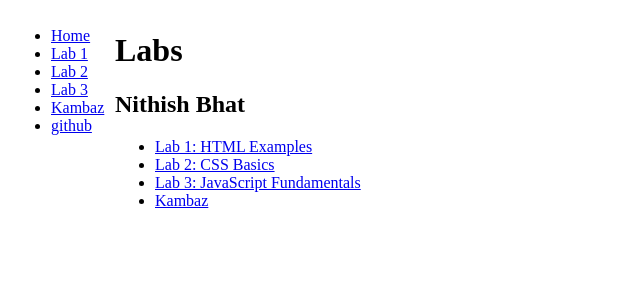
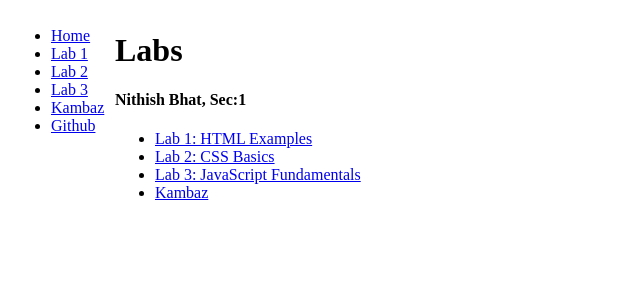
Before and after one commit to NithishBhat/Kambaz_next_js, a Next.js app: page /Labs in a window 1280 px wide. Shown: the top 300 px of the page, without its empty margins (0-640 px from the left). Built offline with nearby package versions, Linux system fonts and the light colour scheme.

Commit message:
Added name and github updated

```diff
--- a/app/Labs/Lab3/page.tsx
+++ b/app/Labs/Lab3/page.tsx
@@ -1,6 +1,6 @@
 export default function Lab2() {
   return (
     <div>
-      <h2>Lab 2</h2>
+      <h2>Lab 3</h2>
     </div>
 );}
--- a/app/Labs/TOC.tsx
+++ b/app/Labs/TOC.tsx
@@ -24,7 +24,7 @@ export default function TOC() {
          Kambaz </Link> </li>
         <li>
           <Link href="https://github.com/NithishBhat/kambaz_next_js" id="wd-lab3-link">
-          github </Link>
+          Github </Link>
         </li>
 
    </ul>
--- a/app/Labs/page.tsx
+++ b/app/Labs/page.tsx
@@ -4,7 +4,7 @@ export default function Labs() {
  return (
    <div id="wd-labs">
      <h1>Labs</h1>
-     <h2>Nithish Bhat</h2>
+     <h4>Nithish Bhat, Sec:1</h4>
      <ul>
        <li>
          <Link href="/Labs/Lab1" id="wd-lab1-link">
```
